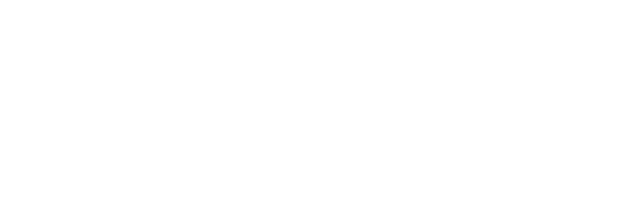
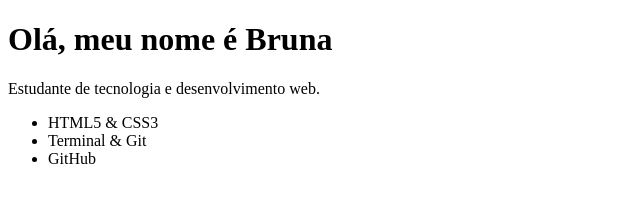
Before and after one commit to brunarcampos/padroes_web_aula, a plain HTML site: page index.html in a window 1280 px wide. Shown: the whole page, without its empty margins (0-640 px from the left). Drawn offline with Linux system fonts and the light colour scheme.

Commit message:
Adicionado Body

```diff
--- a/index.html
+++ b/index.html
@@ -3,9 +3,16 @@
 <head>
   <meta charset="UTF-8">
   <meta name="viewport" content="width=device-width, initial-scale=1.0">
-  <title>Document</title>
+  <title>Meu Portfólio</title>
 </head>
 <body>
+    <h1>Olá, meu nome é Bruna</h1>
+    <p>Estudante de tecnologia e desenvolvimento web.</p>
+    <ul>
+        <li>HTML5 & CSS3</li>
+        <li>Terminal & Git</li>
+        <li>GitHub</li>
+    </ul>
 
 </body>
 </html>
```
